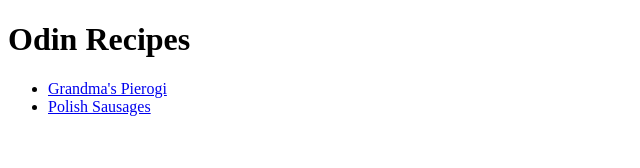
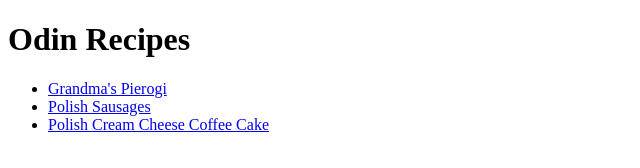
Before and after one commit to JackWoj/odin-recipes, a plain HTML site: page index.html in a window 1280 px wide. Shown: the whole page, without its empty margins (0-640 px from the left). Drawn offline with Linux system fonts and the light colour scheme.

Commit message:
homepage updated to include new recipe

```diff
--- a/index.html
+++ b/index.html
@@ -10,6 +10,7 @@
 <ul>
     <li><a href="recipes/pierogi.html" target="_blank" rel="noopener noreferrer">Grandma's Pierogi</a></li>
     <li><a href="recipes/polish_sausage.html" target="blank" rel="noopener norefferer">Polish Sausages</a></li>
+    <li><a href="recipes/cream_cheese_cake.html" target="_blank" rel="noopener no referrer">Polish Cream Cheese Coffee Cake</a></li>
 </ul>
     </body>
 </html>
```
